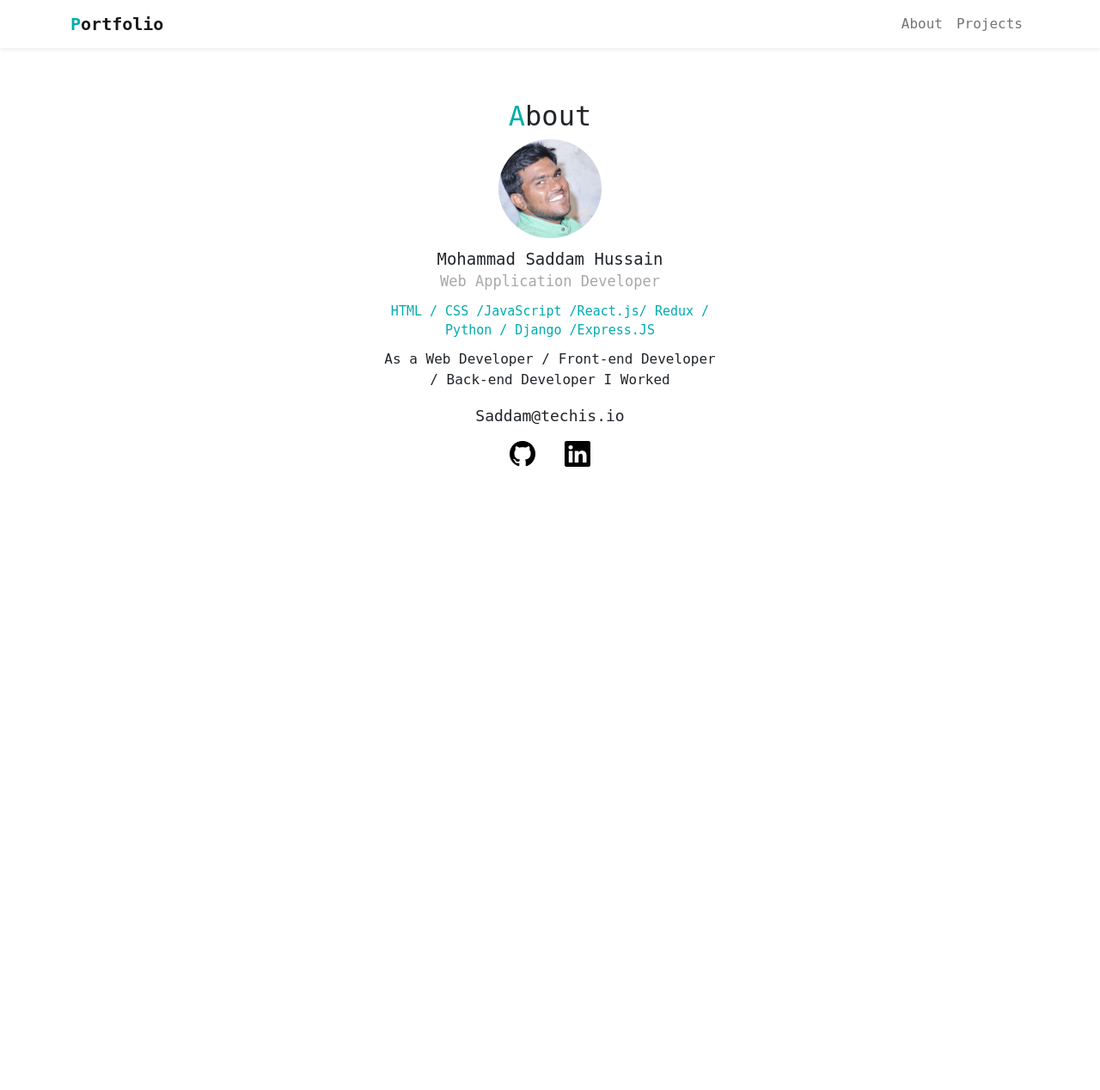
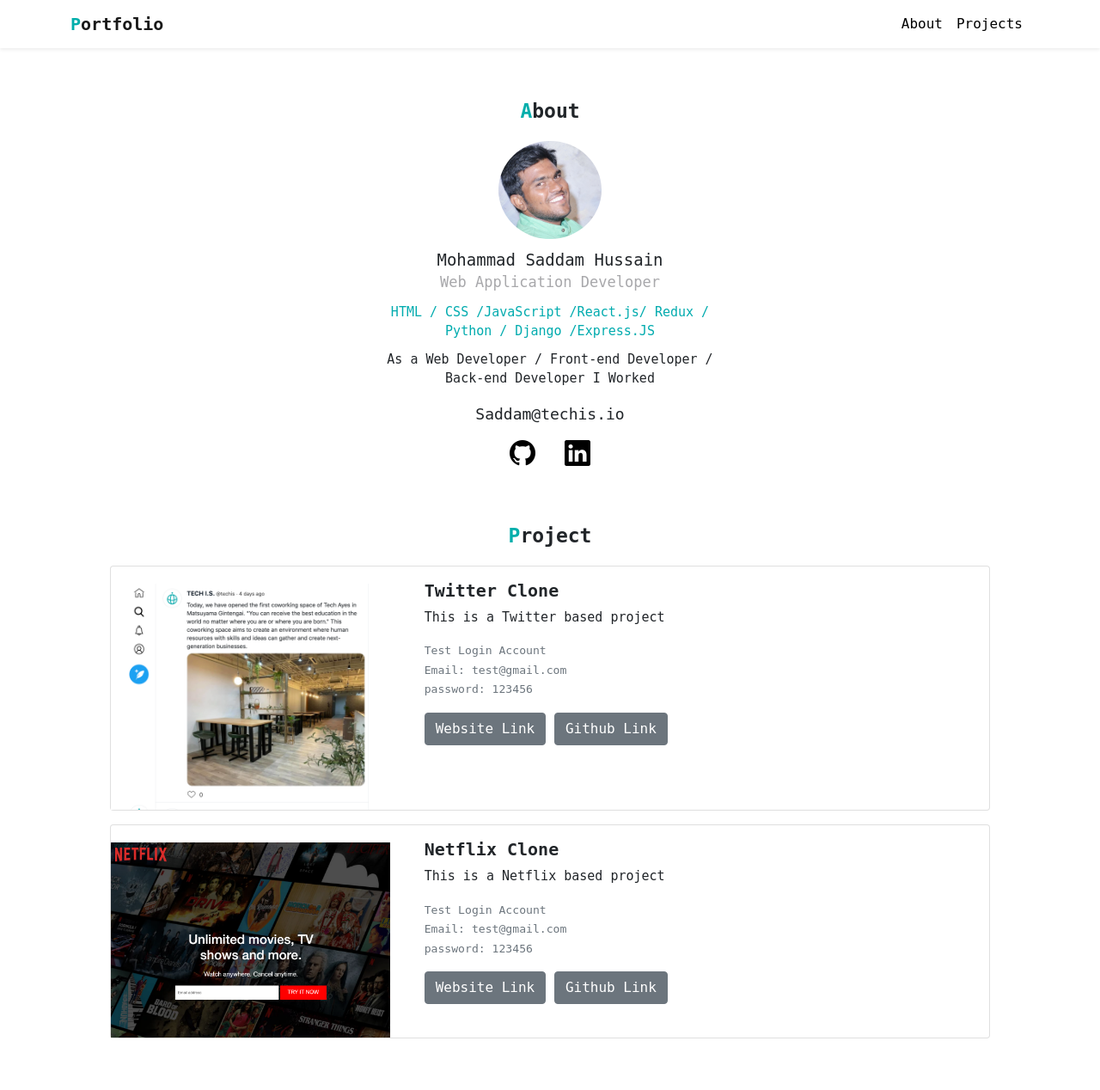
Before and after one commit to samsaddam/portfolio, a PHP site: page / in a window 1280 px wide. Shown: the whole page at 86% size. Before the commit the page ends 543 px from the top, so only its background shows below. Run offline with PHP 8.4, Linux system fonts and the light colour scheme.

Commit message:
created the project section and desgning completed

```diff
--- a/index.html
+++ b/index.html
@@ -65,6 +65,65 @@
       </div>
     </div>
 
+    <div id="project">
+      <h2><span class="font-primary">P</span>roject</h2>
+
+      <div class="card mb-3">
+        <div class="row">
+          <div class="col-md-4">
+            <img src="img/project-twitter.png" alt="twitter project" />
+          </div>
+          <div class="col-md-8">
+            <div class="card-body">
+              <h5 class="card-title">Twitter Clone</h5>
+              <p class="card-text">
+                This is a Twitter based project
+              </p>
+              <p class="card-text">
+                <small class="text-muted">
+                    Test Login Account <br>
+                    Email: test@gmail.com <br>
+                    password: 123456
+
+                </small></p>
+                <a href="#" target="_blank" class="btn btn-secondary">Website Link</a>
+                <a href="#" target="_blank" class="btn btn-secondary">Github Link</a>
+
+              </p>
+            </div>
+          </div>
+        </div>
+      </div>
+
+      <div class="card mb-3">
+        <div class="row">
+          <div class="col-md-4">
+            <img src="img/project-netflix.png" alt="Netflix " />
+          </div>
+          <div class="col-md-8">
+            <div class="card-body">
+              <h5 class="card-title">Netflix Clone</h5>
+              <p class="card-text">
+                This is a Netflix based project
+              </p>
+              <p class="card-text">
+                <small class="text-muted">
+                    Test Login Account <br>
+                    Email: test@gmail.com <br>
+                    password: 123456
+
+                </small></p>
+                <a href="#" target="_blank" class="btn btn-secondary">Website Link</a>
+                <a href="#" target="_blank" class="btn btn-secondary">Github Link</a>
+
+              </p>
+            </div>
+          </div>
+        </div>
+      </div>
+
+    </div>
+
     <script
       src="https://cdn.jsdelivr.net/npm/bootstrap@5.1.1/dist/js/bootstrap.bundle.min.js"
       integrity="sha384-/bQdsTh/da6pkI1MST/rWKFNjaCP5gBSY4sEBT38Q/9RBh9AH40zEOg7Hlq2THRZ"
--- a/style.css
+++ b/style.css
@@ -10,6 +10,19 @@
   font-size: 20px;
   font-weight: bold;
 }
+p {
+  font-size: 15px;
+}
+h2 {
+  font-weight: bold;
+  font-size: 23px;
+  margin-bottom: 20px;
+}
+
+a.font-black {
+  color: black !important;
+}
+
 /* about */
 #about {
   margin: 60px auto;
@@ -46,3 +59,20 @@
 #about .icon a {
   color: black;
 }
+/* Project */
+#project {
+  margin: 60px auto;
+  width: 80%;
+}
+#project h2 {
+  text-align: center;
+}
+#project .card img {
+  margin-top: 20px;
+
+  width: 100%;
+}
+
+#project .card-title {
+  font-weight: bold;
+}
```
